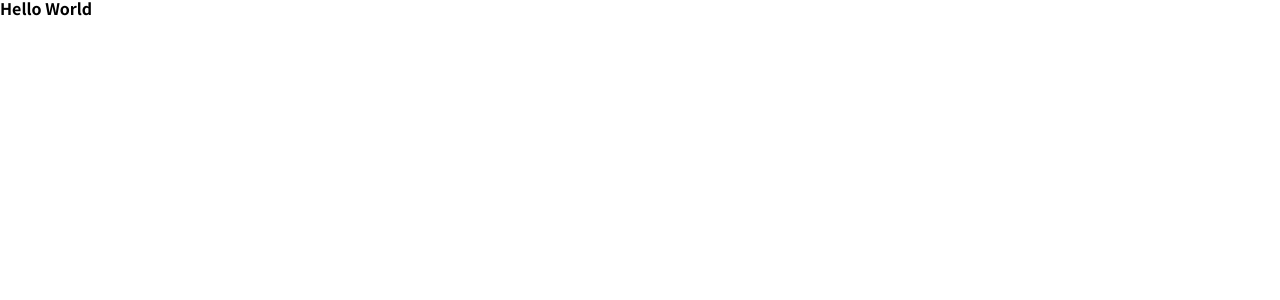
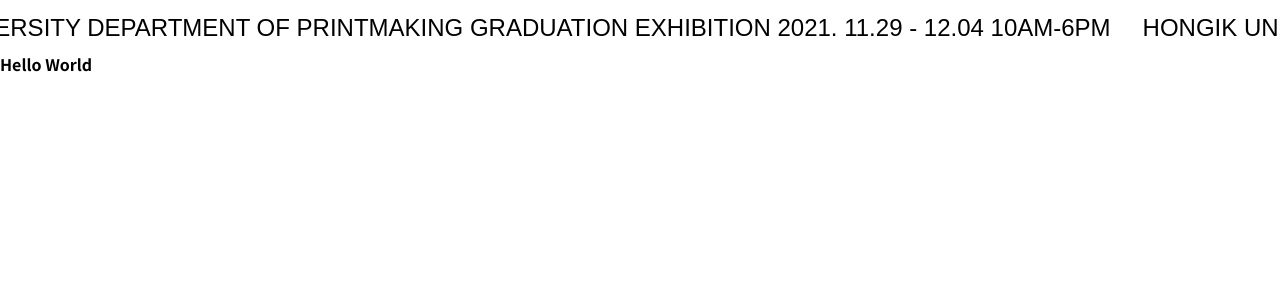
Before and after one commit to 0xBono/hongikprintmaking, a Next.js app: page / in a window 1280 px wide. Shown: the top 300 px of the page. Built offline with nearby package versions, Linux system fonts and the light colour scheme; a web font is replaced by a local one.

Commit message:
feat(components/layouts): 헤더가 포함된 GNBLayout 컴포넌트 추가

```diff
--- a/src/components/Layouts/GNBLayout/GNBLayout.tsx
+++ b/src/components/Layouts/GNBLayout/GNBLayout.tsx
@@ -1,4 +1,5 @@
 import { ReactNode } from 'react';
+import { Header } from 'components/Layouts';
 
 import classNames from 'classnames/bind';
 import styles from './GNBLayout.module.scss';
@@ -10,5 +11,10 @@ interface GNBLayoutProps {
 }
 
 export const GNBLayout = ({ children }: GNBLayoutProps) => {
-  return <main className={cx('wrap')}>{children}</main>;
+  return (
+    <main className={cx('wrap')}>
+      <Header />
+      {children}
+    </main>
+  );
 };
--- a/src/components/Layouts/index.ts
+++ b/src/components/Layouts/index.ts
@@ -1 +1,2 @@
 export * from './GNBLayout';
+export * from './Header';
```
